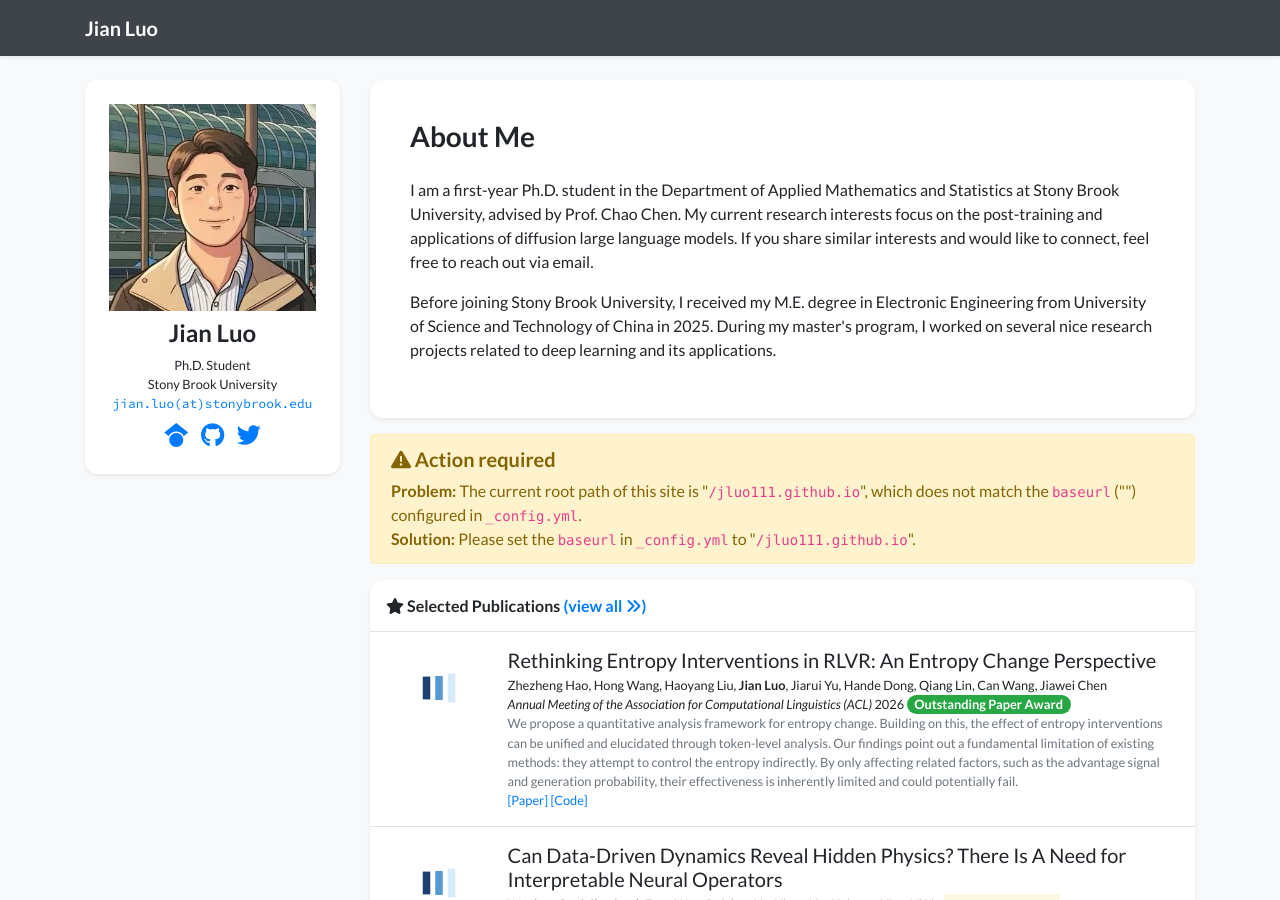
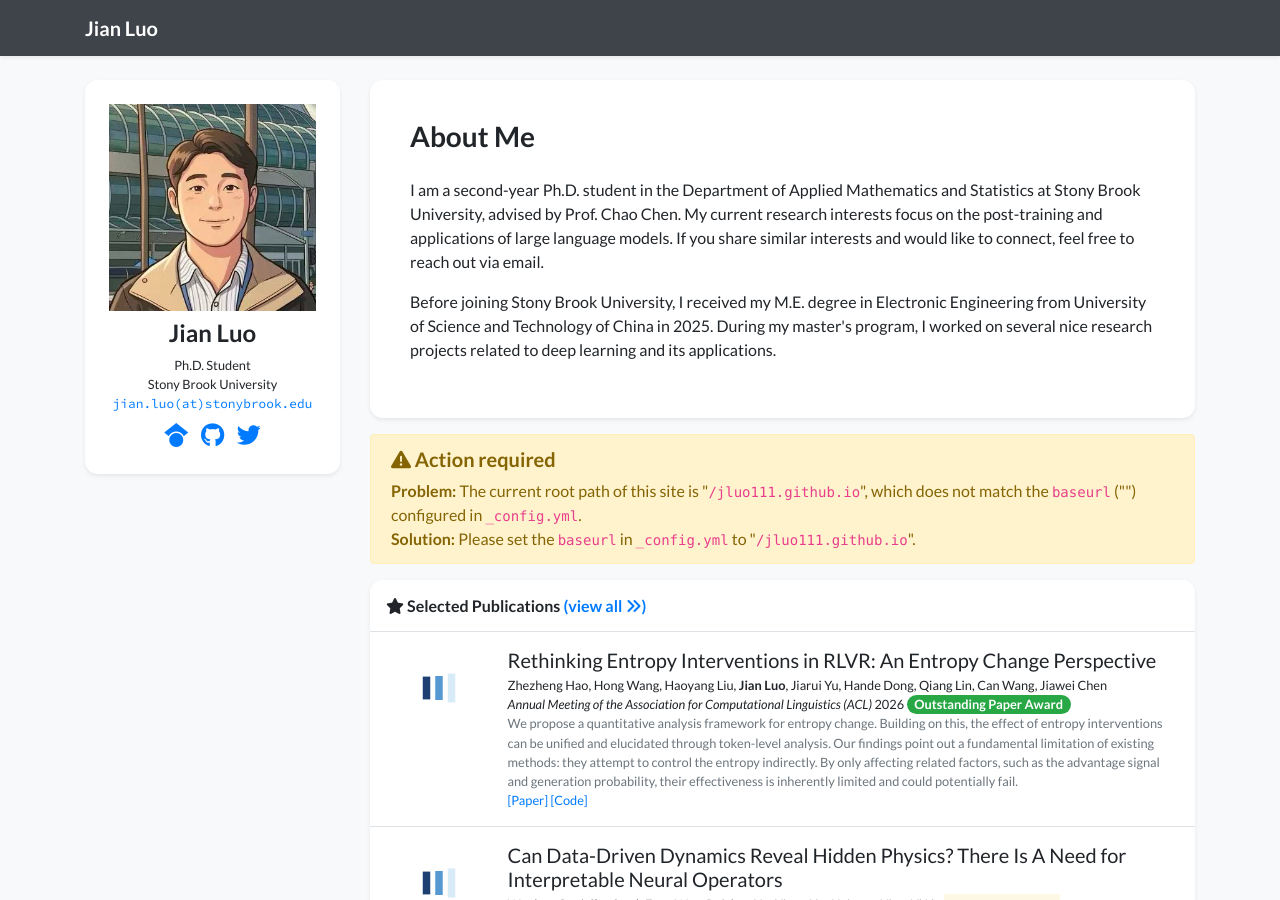
Before and after one commit to jluo111/jluo111.github.io, a Jekyll site: the page built from index.html, in a window 1280 px wide and 900 px high. Built offline with Jekyll 4.4.1, drawn with Linux system fonts in a browser that asks for light colours; nearby versions of some CDN libraries; a style sheet for code colours, icons or effects is not loaded.

Commit message:
Update profile.yml

```diff
--- a/_data/profile.yml
+++ b/_data/profile.yml
@@ -22,8 +22,8 @@ twitter: your_twitter_id  # Do not include the '@' symbol
 short_bio_text_justify: false
 short_bio: >-
   <p>
-    I am a first-year Ph.D. student in the Department of Applied Mathematics and Statistics at Stony Brook University, advised by Prof. Chao Chen.
-    My current research interests focus on the post-training and applications of diffusion large language models.
+    I am a second-year Ph.D. student in the Department of Applied Mathematics and Statistics at Stony Brook University, advised by Prof. Chao Chen.
+    My current research interests focus on the post-training and applications of large language models.
     If you share similar interests and would like to connect, feel free to reach out via email.
   </p>
   <p>
```
